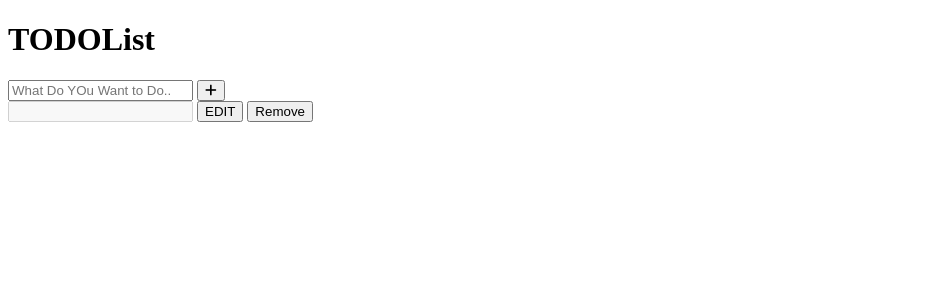
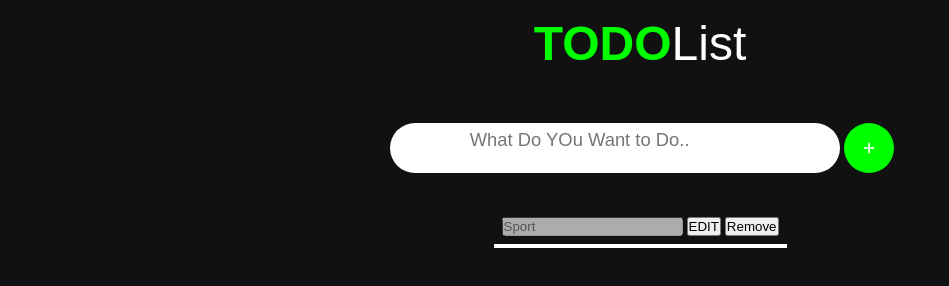
Before and after one commit to lumamontes/ToDoList, a plain HTML site: page index.html in a window 1280 px wide. Shown: the whole page, without its empty margins (0-949 px from the left). Drawn offline with Linux system fonts and the light colour scheme.

Commit message:
ajuste CSS

```diff
--- a/index.html
+++ b/index.html
@@ -8,6 +8,8 @@
     <!-- LInk fonte + link script-->
     <title>TODO List</title>
     <link rel="stylesheet" type='text/css'href="style.css">
+    <link href='https://fonts.googleapis.com/css?family=Hind&display=swap' rel='stylescheet'>
+
 </head>
 <body>
     <h1><span class="styling">TODO</span>List</h1>
@@ -17,7 +19,7 @@
     </div>
     <div class="container">
         <div class="item">
-            <input type="text" class="item_input" disabled>
+            <input type="text" class="item_input" value="Sport" disabled>
             <button class="editButton">EDIT</button>
             <button class="removeButton">Remove</button>
         </div>
--- a/style.css
+++ b/style.css
@@ -0,0 +1,81 @@
+*{
+    padding: 0;
+    margin: 0;
+    box-sizing: border-box;
+}
+
+body {
+    height: 100%;
+    background-color: #111;
+}
+
+h1 {
+    font-size: 3rem;
+    font-weight: 50;
+    margin: 1rem 0 3rem;
+    text-align: center;
+    color: #fff;
+    font-family: 'Hind', sans-serif;
+}
+
+.styling {
+    font-weight: 800;
+    color: lime;
+
+}
+
+.input_div {
+    display: flex;
+    justify-content: center;
+    align-items: center;
+    text-align: center;
+}
+
+.input_div .input {
+    padding: 0 5rem 1rem;
+    height: 50px;
+    outline: none;
+    background-color: #fff;
+    width: 450px;
+    font-size: 1.15rem;
+    margin: 0.25rem;
+    border-radius: 25px;
+    border: none;
+}
+
+.addButton {
+    height: 50px;
+    width: 50px;
+    border-radius: 25px;
+    outline: none;
+    border: none;
+    background-color: #fff;
+    color: #fff;
+    margin: 0.25px;
+    background-color: lime;
+    cursor: pointer;
+}
+
+.addButton:hover {
+    opacity: 0.7;
+}
+
+.container {
+    display: flex;
+    flex-direction: column;
+    justify-content: center;
+    align-items: center;
+    text-align: center;
+    margin-top: 2rem;
+}
+
+.item {
+    padding: 0.5rem;
+    margin-bottom: 1.5rem;
+    border-bottom: 4px solid #fff;
+}
+
+.item_input {
+    background-color: none;
+    outline: none;
+}
```
